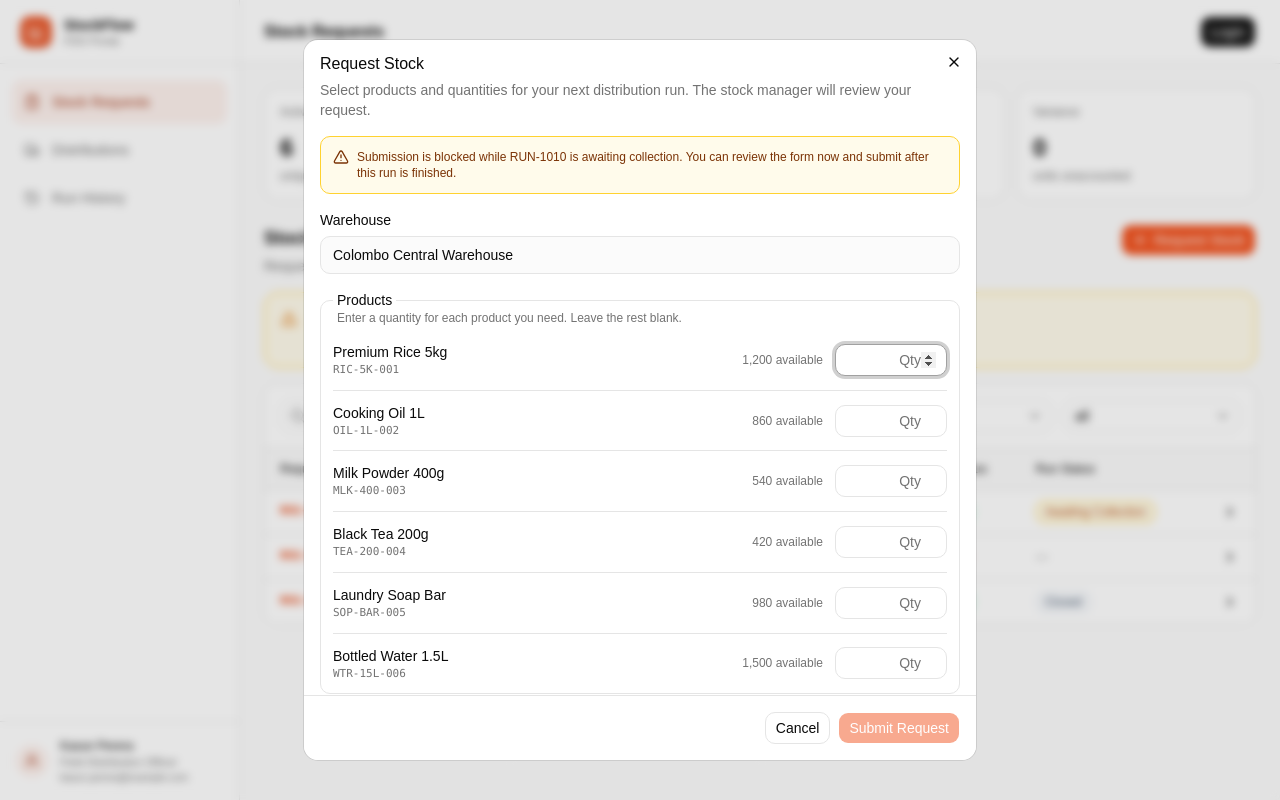
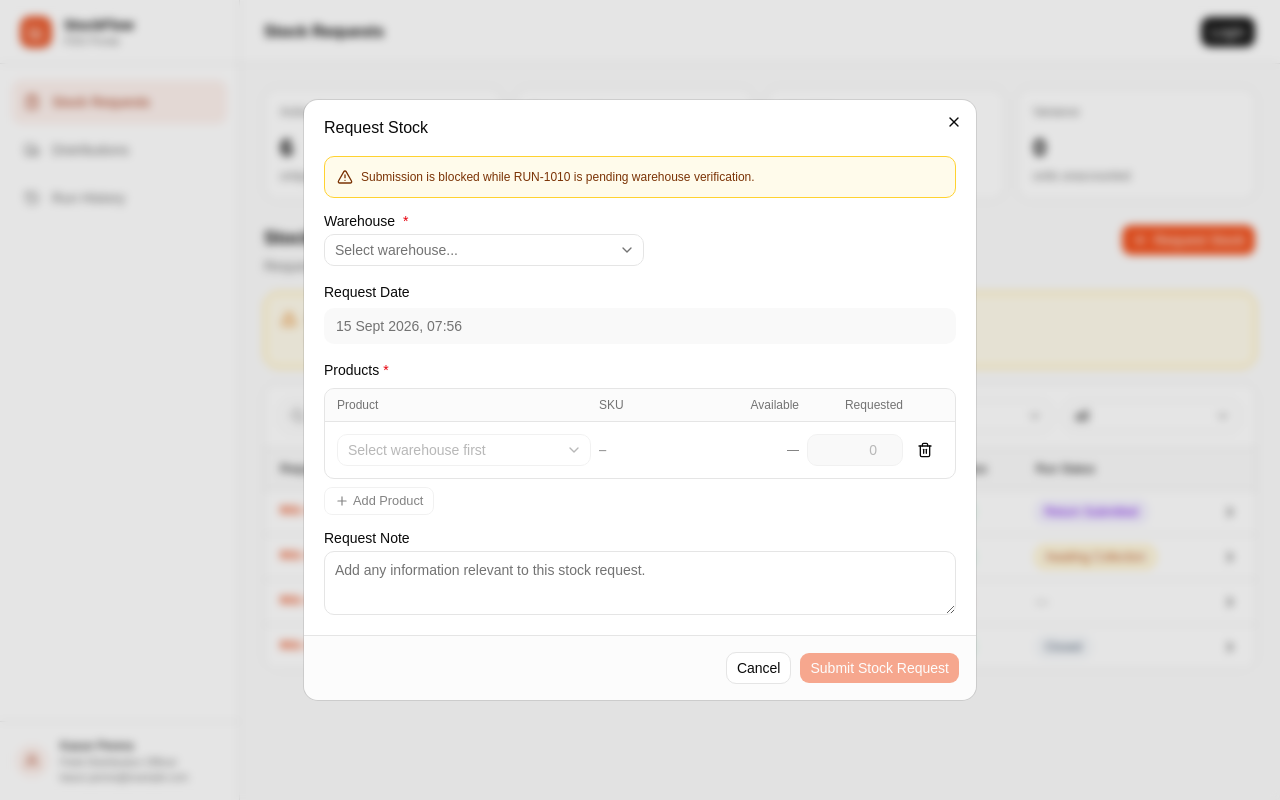
Before and after one commit to dhanushkagunawardhana/stockflow-web-poc, a React (Vite) app: page /fdo in a window 1280 px wide. Both pictures are taken after a click on the button "Request Stock". Built offline with nearby package versions, Linux system fonts and the light colour scheme.

Commit message:
stock request form refactored

```diff
--- a/src/data/mock/fdo-stock-requests.js
+++ b/src/data/mock/fdo-stock-requests.js
@@ -4,8 +4,6 @@ export const fdoStockSummaryMetrics = [
   { label: "With FDOs", value: "225", detail: "units in progress" },
   { label: "Variance", value: "0", detail: "units unaccounted" },
 ];
-
-export const fdoAssignedWarehouse = "Colombo Central Warehouse";
 
 export const fdoRequestProducts = [
   { name: "Premium Rice 5kg", sku: "RIC-5K-001", available: 1200 },
@@ -31,6 +29,22 @@ export const fdoRequestStatusOptions = [
 ];
 
 export const fdoStockRequests = [
+  {
+    id: "REQ-1058",
+    requestedDate: "6 Aug 2026",
+    warehouse: "Colombo Central Warehouse",
+    status: "approved",
+    runStatus: "return-submitted",
+    decisionDate: "6 Aug 2026",
+    decidedBy: "Amila Perera",
+    distributionRun: "RUN-1010",
+    note: "Stock for mid-week Colombo North top-up.",
+    totalUnits: 90,
+    products: [
+      { name: "Milk Powder 400g", sku: "MLK-400-003", requested: 50, available: 540 },
+      { name: "Black Tea 200g", sku: "TEA-200-004", requested: 40, available: 420 },
+    ],
+  },
   {
     id: "REQ-1058",
     requestedDate: "6 Aug 2026",
--- a/src/pages/fdo/stock-requests/com/ActiveRunAlert.jsx
+++ b/src/pages/fdo/stock-requests/com/ActiveRunAlert.jsx
@@ -6,6 +6,7 @@ function ActiveRunAlert({ request }) {
   if (!request) return null;
 
   const isInProgress = request.runStatus === "in-progress";
+  const isReturnSubmitted = request.runStatus === "return-submitted";
 
   return (
     <div className="flex gap-3 rounded-xl border border-amber-300 bg-amber-50 px-4 py-4 text-amber-900">
@@ -16,9 +17,11 @@ function ActiveRunAlert({ request }) {
           <StatusBadge status={request.runStatus} />
         </div>
         <p className="text-xs text-amber-800">
-          {isInProgress
-            ? "A distribution run is in progress. Complete or finish this run before requesting new stock."
-            : "You have an approved run awaiting collection. Collect your stock before requesting more."}{" "}
+          {isReturnSubmitted
+            ? "Your return is pending warehouse verification. You cannot request new stock at this time."
+            : isInProgress
+              ? "A distribution run is in progress. Complete or finish this run before requesting new stock."
+              : "You have an approved run awaiting collection. Collect your stock before requesting more."}{" "}
           <span className="font-mono font-semibold">{request.distributionRun}</span>
         </p>
       </div>
--- a/src/pages/fdo/stock-requests/com/RequestStockDialog.jsx
+++ b/src/pages/fdo/stock-requests/com/RequestStockDialog.jsx
@@ -1,5 +1,5 @@
 import { useState } from "react";
-import { Plus, TriangleAlert } from "lucide-react";
+import { Plus, Trash2, TriangleAlert } from "lucide-react";
 
 import { Button } from "@/components/ui/button";
 import {
@@ -14,57 +14,83 @@ import {
 } from "@/components/ui/dialog";
 import { Input } from "@/components/ui/input";
 import { Label } from "@/components/ui/label";
+import {
+  Select,
+  SelectContent,
+  SelectItem,
+  SelectTrigger,
+  SelectValue,
+} from "@/components/ui/select";
 import { Textarea } from "@/components/ui/textarea";
 import {
-  fdoAssignedWarehouse,
   fdoRequestProducts,
+  fdoRequestWarehouseOptions,
 } from "@/data/mock/fdo-stock-requests";
 
+const emptyRows = () => [{ id: 0, sku: "", quantity: "" }];
+const warehouses = fdoRequestWarehouseOptions.filter((option) => option.value !== "all");
+
+function RequestStockDialog({ activeRequest, onSubmitRequest }) {
   function parseQuantity(value) {
     if (!/^[1-9]\d*$/.test(value)) return null;
-
     const quantity = Number(value);
     return Number.isSafeInteger(quantity) ? quantity : null;
   }
 
-function RequestStockDialog({ activeRequest, onSubmitRequest }) {
   const [open, setOpen] = useState(false);
-  const [quantities, setQuantities] = useState({});
+  const [warehouse, setWarehouse] = useState("");
+  const [requestDate, setRequestDate] = useState(() => new Date());
+  const [rows, setRows] = useState(emptyRows);
+  const [nextRowId, setNextRowId] = useState(1);
   const [note, setNote] = useState("");
 
-  const hasInvalidQuantity = fdoRequestProducts.some((product) => {
-    const value = quantities[product.sku] ?? "";
-    return value !== "" && parseQuantity(value) === null;
+  const selectedSkus = new Set(rows.map((row) => row.sku).filter(Boolean));
+  const selectedProducts = rows.flatMap((row) => {
+    const product = fdoRequestProducts.find((item) => item.sku === row.sku);
+    const requested = parseQuantity(row.quantity);
+    return product && requested ? [{ ...product, requested }] : [];
   });
-  const selectedProducts = fdoRequestProducts.flatMap((product) => {
-    const requested = parseQuantity(quantities[product.sku] ?? "");
-    return requested ? [{ ...product, requested }] : [];
-  });
-  const totalUnits = selectedProducts.reduce(
-    (total, product) => total + product.requested,
-    0,
+  const hasInvalidRow = rows.some(
+    (row) => row.sku && parseQuantity(row.quantity) === null,
   );
   const canSubmit =
-    !activeRequest &&
-    !hasInvalidQuantity &&
-    selectedProducts.length > 0 &&
-    note.trim().length > 0;
+    !activeRequest && warehouse && !hasInvalidRow && selectedProducts.length > 0;
 
   function resetForm() {
-    setQuantities({});
+    setWarehouse("");
+    setRows(emptyRows());
+    setNextRowId(1);
     setNote("");
   }
 
   function handleOpenChange(nextOpen) {
     setOpen(nextOpen);
-    if (!nextOpen) resetForm();
+    if (nextOpen) setRequestDate(new Date());
+    else resetForm();
+  }
+
+  function updateRow(id, changes) {
+    setRows((current) =>
+      current.map((row) => (row.id === id ? { ...row, ...changes } : row)),
+    );
+  }
+
+  function removeRow(id) {
+    setRows((current) =>
+      current.length === 1 ? emptyRows() : current.filter((row) => row.id !== id),
+    );
   }
 
   function handleSubmit(event) {
     event.preventDefault();
     if (!canSubmit) return;
 
-    onSubmitRequest({ note: note.trim(), products: selectedProducts });
+    onSubmitRequest({
+      warehouse,
+      requestedAt: requestDate,
+      note: note.trim(),
+      products: selectedProducts,
+    });
     handleOpenChange(false);
   }
 
@@ -72,116 +98,191 @@ function RequestStockDialog({ activeRequest, onSubmitRequest }) {
     <Dialog open={open} onOpenChange={handleOpenChange}>
       <DialogTrigger
         render={
-          <Button
-            type="button"
-            className="bg-[#f25522] text-white hover:bg-[#dd4617]"
-          />
+          <Button type="button" className="bg-[#f25522] text-white hover:bg-[#dd4617]" />
         }
       >
         <Plus aria-hidden="true" />
         Request Stock
       </DialogTrigger>
 
-      <DialogContent className="max-h-[90dvh] overflow-y-auto bg-white sm:max-w-2xl">
-        <DialogHeader>
+      <DialogContent className="max-h-[90dvh] gap-0 overflow-hidden bg-white p-0 sm:max-w-2xl">
+        <DialogHeader className="px-5 py-5 pr-12">
           <DialogTitle>Request Stock</DialogTitle>
-          <DialogDescription>
-            Select products and quantities for your next distribution run. The stock
-            manager will review your request.
+          <DialogDescription className="sr-only">
+            Choose a warehouse, add products and quantities, and submit a stock request.
           </DialogDescription>
         </DialogHeader>
 
-        <form className="grid gap-4" onSubmit={handleSubmit}>
+        <form className="flex min-h-0 flex-col" onSubmit={handleSubmit}>
+          <div className="grid min-h-0 gap-4 overflow-y-auto px-5 pb-5">
             {activeRequest ? (
               <div className="flex gap-2 rounded-lg border border-amber-300 bg-amber-50 px-3 py-3 text-xs text-amber-900">
                 <TriangleAlert aria-hidden="true" className="size-4 shrink-0" />
                 <p>
                   Submission is blocked while {activeRequest.distributionRun} is{" "}
-                {activeRequest.runStatus === "in-progress"
+                  {activeRequest.runStatus === "return-submitted"
+                    ? "pending warehouse verification"
+                    : activeRequest.runStatus === "in-progress"
                       ? "in progress"
                       : "awaiting collection"}
-                . You can review the form now and submit after this run is finished.
+                  .
                 </p>
               </div>
             ) : null}
 
             <div className="grid gap-1.5">
-            <p className="text-sm font-medium">Warehouse</p>
-            <div className="rounded-lg border border-input bg-muted/40 px-3 py-2 text-sm">
-              {fdoAssignedWarehouse}
+              <Label htmlFor="request-warehouse">
+                Warehouse <span className="text-red-600">*</span>
+              </Label>
+              <Select
+                value={warehouse || null}
+                onValueChange={(value) => {
+                  setWarehouse(value);
+                  setRows(emptyRows());
+                  setNextRowId(1);
+                }}
+                itemToStringLabel={(value) =>
+                  warehouses.find((option) => option.value === value)?.label ?? ""
+                }
+              >
+                <SelectTrigger id="request-warehouse" className="w-full bg-white sm:max-w-xs">
+                  <SelectValue placeholder="Select warehouse..." />
+                </SelectTrigger>
+                <SelectContent>
+                  {warehouses.map((option) => (
+                    <SelectItem key={option.value} value={option.value}>
+                      {option.label}
+                    </SelectItem>
+                  ))}
+                </SelectContent>
+              </Select>
+            </div>
+
+            <div className="grid gap-1.5">
+              <p className="text-sm font-medium">Request Date</p>
+              <div className="rounded-lg bg-muted/60 px-3 py-2 text-sm text-muted-foreground">
+                {new Intl.DateTimeFormat("en-GB", {
+                  day: "numeric",
+                  month: "short",
+                  year: "numeric",
+                  hour: "2-digit",
+                  minute: "2-digit",
+                  hour12: false,
+                }).format(requestDate)}
               </div>
             </div>
 
-          <fieldset className="rounded-lg border border-border px-3">
-            <legend className="px-1 text-sm font-medium">Products</legend>
-            <p className="px-1 pb-1 text-xs text-muted-foreground">
-              Enter a quantity for each product you need. Leave the rest blank.
+            <div className="grid gap-2">
+              <p className="text-sm font-medium">
+                Products <span className="text-red-600">*</span>
               </p>
-            {fdoRequestProducts.map((product) => {
-              const value = quantities[product.sku] ?? "";
-              const requested = parseQuantity(value);
-              const isInvalid = value !== "" && requested === null;
-              const exceedsAvailability = requested > product.available;
-              const quantityId = `request-quantity-${product.sku}`;
-              const messageId = `request-quantity-message-${product.sku}`;
+              <div className="overflow-hidden rounded-lg border border-border">
+                <div className="hidden grid-cols-[minmax(0,1fr)_7rem_5rem_6rem_2rem] items-center gap-2 border-b bg-muted/40 px-3 py-2 text-xs text-muted-foreground sm:grid">
+                  <span>Product</span>
+                  <span>SKU</span>
+                  <span className="text-right">Available</span>
+                  <span className="text-right">Requested</span>
+                  <span />
+                </div>
+                {rows.map((row, index) => {
+                  const product = fdoRequestProducts.find((item) => item.sku === row.sku);
+                  const quantity = parseQuantity(row.quantity);
+                  const isInvalid = row.quantity !== "" && quantity === null;
+                  const exceedsAvailability = quantity > (product?.available ?? 0);
 
                   return (
                     <div
-                  key={product.sku}
-                  className="grid grid-cols-[minmax(0,1fr)_7rem] items-center gap-3 border-b border-border py-3 last:border-b-0 sm:grid-cols-[minmax(0,1fr)_7rem_7rem]"
+                      key={row.id}
+                      className="grid grid-cols-[minmax(0,1fr)_6rem_2rem] items-center gap-2 border-b border-border px-3 py-3 last:border-b-0 sm:grid-cols-[minmax(0,1fr)_7rem_5rem_6rem_2rem]"
                     >
+                      <div className="col-span-3 min-w-0 sm:col-span-1">
+                        <Select
+                          value={row.sku || null}
+                          onValueChange={(sku) => updateRow(row.id, { sku, quantity: "" })}
+                          disabled={!warehouse}
+                          itemToStringLabel={(value) =>
+                            fdoRequestProducts.find((item) => item.sku === value)?.name ?? ""
+                          }
+                        >
+                          <SelectTrigger
+                            aria-label={`Product ${index + 1}`}
+                            className="w-full min-w-0 bg-white"
+                          >
+                            <SelectValue
+                              placeholder={warehouse ? "Select product..." : "Select warehouse first"}
+                            />
+                          </SelectTrigger>
+                          <SelectContent>
+                            {fdoRequestProducts
+                              .filter((item) => item.sku === row.sku || !selectedSkus.has(item.sku))
+                              .map((item) => (
+                                <SelectItem key={item.sku} value={item.sku}>
+                                  {item.name}
+                                </SelectItem>
+                              ))}
+                          </SelectContent>
+                        </Select>
+                      </div>
                       <div className="min-w-0">
-                    <p className="text-sm font-medium">{product.name}</p>
-                    <p className="font-mono text-[11px] text-muted-foreground">
-                      {product.sku}
+                        <p className="break-all font-mono text-xs text-muted-foreground">
+                          {product?.sku ?? "—"}
                         </p>
+                        {product ? (
                           <p className="text-xs text-muted-foreground sm:hidden">
                             {product.available.toLocaleString("en-US")} available
                           </p>
+                        ) : null}
                       </div>
-                  <p className="hidden text-right text-xs text-muted-foreground sm:block">
-                    {product.available.toLocaleString("en-US")} available
-                  </p>
-                  <div>
-                    <Label htmlFor={quantityId} className="sr-only">
-                      Quantity for {product.name}
-                    </Label>
+                      <span className="hidden text-right text-xs tabular-nums text-muted-foreground sm:block">
+                        {product ? product.available.toLocaleString("en-US") : "—"}
+                      </span>
                       <Input
-                      id={quantityId}
                         type="number"
                         min="1"
                         step="1"
-                      value={value}
-                      onChange={(event) =>
-                        setQuantities((current) => ({
-                          ...current,
-                          [product.sku]: event.target.value,
-                        }))
-                      }
-                      placeholder="Qty"
+                        value={row.quantity}
+                        onChange={(event) => updateRow(row.id, { quantity: event.target.value })}
+                        disabled={!product}
+                        aria-label={`Requested quantity for product ${index + 1}`}
                         aria-invalid={isInvalid || undefined}
-                      aria-describedby={
-                        isInvalid || exceedsAvailability ? messageId : undefined
-                      }
-                      className="bg-white text-right"
+                        className="w-full bg-white text-right"
+                        placeholder="0"
                       />
-                  </div>
+                      <Button
+                        type="button"
+                        variant="ghost"
+                        size="icon-sm"
+                        aria-label={`Remove product ${index + 1}`}
+                        onClick={() => removeRow(row.id)}
+                      >
+                        <Trash2 aria-hidden="true" />
+                      </Button>
                       {isInvalid || exceedsAvailability ? (
-                    <p
-                      id={messageId}
-                      className={`col-span-2 text-xs sm:col-span-3 ${
-                        isInvalid ? "text-red-600" : "text-amber-700"
-                      }`}
-                    >
+                        <p className={`col-span-3 text-xs sm:col-span-5 ${isInvalid ? "text-red-600" : "text-amber-700"}`}>
                           {isInvalid
-                        ? "Enter a positive whole number or leave this blank."
+                            ? "Enter a positive whole number."
                             : "This exceeds warehouse availability and will need stock manager review."}
                         </p>
                       ) : null}
                     </div>
                   );
                 })}
-          </fieldset>
+              </div>
+              <Button
+                type="button"
+                variant="outline"
+                size="sm"
+                onClick={() => {
+                  setRows((current) => [...current, { id: nextRowId, sku: "", quantity: "" }]);
+                  setNextRowId((current) => current + 1);
+                }}
+                disabled={!warehouse || rows.length >= fdoRequestProducts.length}
+                className="justify-self-start"
+              >
+                <Plus aria-hidden="true" />
+                Add Product
+              </Button>
+            </div>
 
             <div className="grid gap-1.5">
               <Label htmlFor="fdo-request-note">Request Note</Label>
@@ -189,20 +290,13 @@ function RequestStockDialog({ activeRequest, onSubmitRequest }) {
                 id="fdo-request-note"
                 value={note}
                 onChange={(event) => setNote(event.target.value)}
-              placeholder="Explain what this stock is needed for..."
+                placeholder="Add any information relevant to this stock request."
                 rows={3}
-              required
               />
             </div>
-
-          <div className="flex items-center justify-between rounded-lg bg-muted/50 px-3 py-2 text-sm font-semibold">
-            <span>Total Units</span>
-            <span className="tabular-nums">
-              {totalUnits.toLocaleString("en-US")}
-            </span>
           </div>
 
-          <DialogFooter className="sticky -bottom-4 z-10 bg-white">
+          <DialogFooter className="mx-0 mb-0 shrink-0 rounded-b-xl bg-muted/30">
             <DialogClose render={<Button type="button" variant="outline" />}>
               Cancel
             </DialogClose>
@@ -211,7 +305,7 @@ function RequestStockDialog({ activeRequest, onSubmitRequest }) {
               disabled={!canSubmit}
               className="bg-[#f25522] text-white hover:bg-[#dd4617]"
             >
-              Submit Request
+              Submit Stock Request
             </Button>
           </DialogFooter>
         </form>
--- a/src/pages/fdo/stock-requests/com/StatusBadge.jsx
+++ b/src/pages/fdo/stock-requests/com/StatusBadge.jsx
@@ -11,6 +11,10 @@ const statusConfig = {
   "in-progress": {
     label: "In Progress",
     className: "border-amber-300 bg-amber-50 text-amber-700",
+  },
+  "return-submitted": {
+    label: "Return Submitted",
+    className: "border-violet-200 bg-violet-50 text-violet-700",
   },
   closed: { label: "Closed", className: "border-slate-200 bg-slate-50 text-slate-600" },
 };
--- a/src/pages/fdo/stock-requests/com/StockRequestsSection.jsx
+++ b/src/pages/fdo/stock-requests/com/StockRequestsSection.jsx
@@ -1,10 +1,7 @@
 import { useMemo, useState } from "react";
 
 import { Card } from "@/components/ui/card";
-import {
-  fdoAssignedWarehouse,
-  fdoStockRequests,
-} from "@/data/mock/fdo-stock-requests";
+import { fdoStockRequests } from "@/data/mock/fdo-stock-requests";
 
 import ActiveRunAlert from "./ActiveRunAlert";
 import RequestStockDialog from "./RequestStockDialog";
@@ -16,9 +13,9 @@ const initialFilters = { query: "", warehouse: "all", status: "all" };
 function StockRequestsSection() {
   const [requests, setRequests] = useState(fdoStockRequests);
   const [filters, setFilters] = useState(initialFilters);
-  const [expandedRequestId, setExpandedRequestId] = useState(null);
+  const [expandedRequestKey, setExpandedRequestKey] = useState(null);
   const activeRequest = requests.find(
-    (request) => ["awaiting-collection", "in-progress"].includes(request.runStatus),
+    (request) => ["awaiting-collection", "in-progress", "return-submitted"].includes(request.runStatus),
   );
 
   const visibleRequests = useMemo(() => {
@@ -39,9 +36,10 @@ function StockRequestsSection() {
           : request,
       ),
     );
+    setExpandedRequestKey(`${requestId}-in-progress`);
   }
 
-  function submitRequest({ note, products }) {
+  function submitRequest({ warehouse, requestedAt, note, products }) {
     if (activeRequest) return;
 
     const nextNumber = Math.max(
@@ -54,8 +52,8 @@ function StockRequestsSection() {
         day: "numeric",
         month: "short",
         year: "numeric",
-      }).format(new Date()),
-      warehouse: fdoAssignedWarehouse,
+      }).format(requestedAt),
+      warehouse,
       status: "pending",
       runStatus: null,
       note,
@@ -65,17 +63,17 @@ function StockRequestsSection() {
 
     setRequests((current) => [newRequest, ...current]);
     setFilters(initialFilters);
-    setExpandedRequestId(newRequest.id);
+    setExpandedRequestKey(`${newRequest.id}-none`);
   }
 
   function changeFilter(name, value) {
     setFilters((current) => ({ ...current, [name]: value }));
-    setExpandedRequestId(null);
+    setExpandedRequestKey(null);
   }
 
-  function toggleRequest(requestId) {
-    setExpandedRequestId((currentId) =>
-      currentId === requestId ? null : requestId,
+  function toggleRequest(requestKey) {
+    setExpandedRequestKey((currentKey) =>
+      currentKey === requestKey ? null : requestKey,
     );
   }
 
@@ -102,7 +100,7 @@ function StockRequestsSection() {
         <StockRequestFilters filters={filters} onFilterChange={changeFilter} />
         <StockRequestsTable
           requests={visibleRequests}
-          expandedRequestId={expandedRequestId}
+          expandedRequestKey={expandedRequestKey}
           onToggleRequest={toggleRequest}
           onConfirmCollection={confirmCollection}
         />
--- a/src/pages/fdo/stock-requests/com/StockRequestsTable.jsx
+++ b/src/pages/fdo/stock-requests/com/StockRequestsTable.jsx
@@ -14,12 +14,12 @@ import {
 import StatusBadge from "./StatusBadge";
 import StockRequestDetails from "./StockRequestDetails";
 
-function StockRequestsTable({ requests, expandedRequestId, onToggleRequest, onConfirmCollection }) {
-  function handleRowKeyDown(event, requestId) {
+function StockRequestsTable({ requests, expandedRequestKey, onToggleRequest, onConfirmCollection }) {
+  function handleRowKeyDown(event, requestKey) {
     if (event.target !== event.currentTarget) return;
     if (event.key === "Enter" || event.key === " ") {
       event.preventDefault();
-      onToggleRequest(requestId);
+      onToggleRequest(requestKey);
     }
   }
 
@@ -46,18 +46,19 @@ function StockRequestsTable({ requests, expandedRequestId, onToggleRequest, onCo
           </TableRow>
         ) : (
           requests.map((request) => {
-            const isExpanded = expandedRequestId === request.id;
-            const detailsId = `fdo-request-details-${request.id}`;
+            const requestKey = `${request.id}-${request.runStatus ?? "none"}`;
+            const isExpanded = expandedRequestKey === requestKey;
+            const detailsId = `fdo-request-details-${requestKey}`;
 
             return (
-              <Fragment key={request.id}>
+              <Fragment key={requestKey}>
                 <TableRow
                   tabIndex={0}
                   aria-expanded={isExpanded}
                   aria-controls={detailsId}
                   className="cursor-pointer bg-white focus-visible:bg-muted/50 focus-visible:outline-none"
-                  onClick={() => onToggleRequest(request.id)}
-                  onKeyDown={(event) => handleRowKeyDown(event, request.id)}
+                  onClick={() => onToggleRequest(requestKey)}
+                  onKeyDown={(event) => handleRowKeyDown(event, requestKey)}
                 >
                   <TableCell className="px-4 font-mono text-[11px] font-semibold text-[#e94713]">
                     {request.id}
@@ -75,12 +76,12 @@ function StockRequestsTable({ requests, expandedRequestId, onToggleRequest, onCo
                       type="button"
                       variant="ghost"
                       size="icon-sm"
-                      aria-label={`${isExpanded ? "Collapse" : "Expand"} ${request.id}`}
+                      aria-label={`${isExpanded ? "Collapse" : "Expand"} ${request.id}, ${request.runStatus ?? request.status}`}
                       aria-expanded={isExpanded}
                       aria-controls={detailsId}
                       onClick={(event) => {
                         event.stopPropagation();
-                        onToggleRequest(request.id);
+                        onToggleRequest(requestKey);
                       }}
                     >
                       {isExpanded ? <ChevronDown /> : <ChevronRight />}
```
Lines whose indentation alone changed are shown as unchanged.
